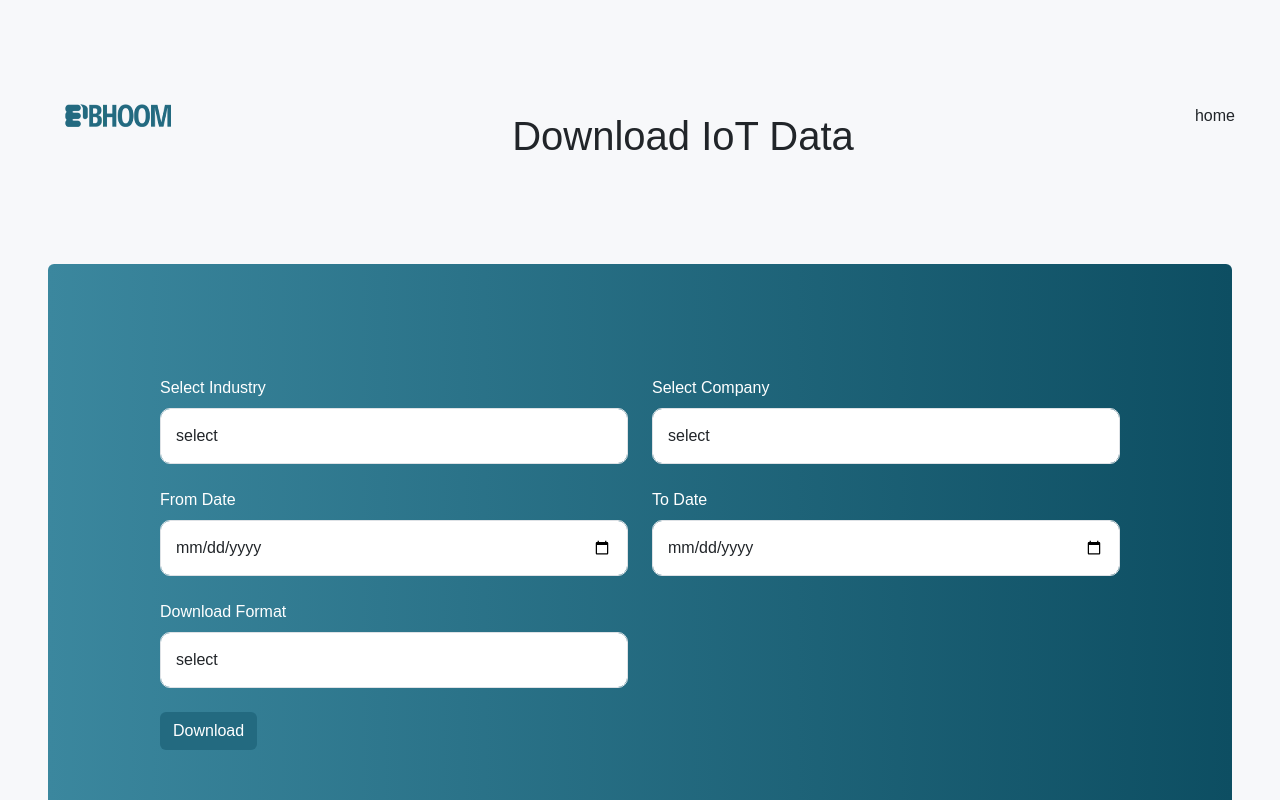
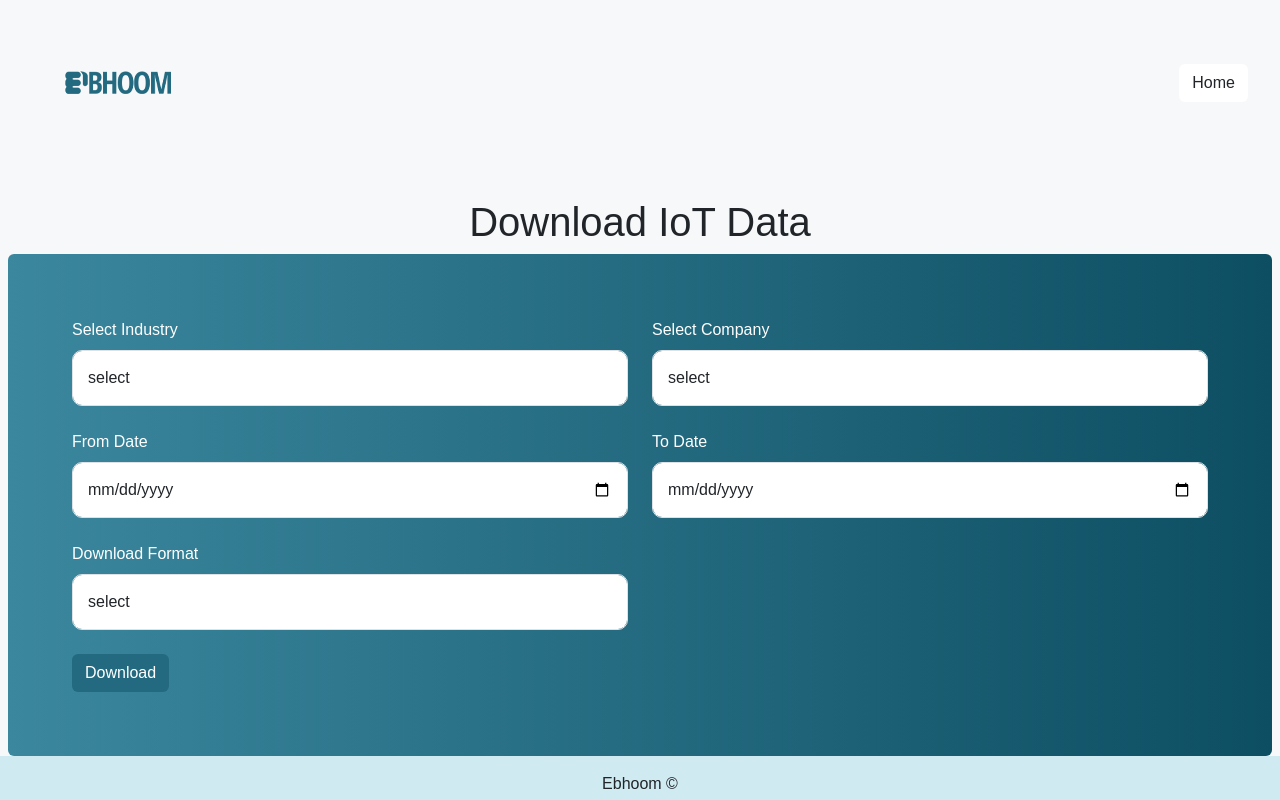
Before and after one commit to sruthipr027/ocems, a React (Create React App) app: page /download-data in a window 1280 px wide. Shown: the top 800 px of the page. Built offline with nearby package versions, Linux system fonts and the light colour scheme.

Commit message:
updated download

```diff
--- a/src/pages/Download/Download.jsx
+++ b/src/pages/Download/Download.jsx
@@ -43,12 +43,13 @@ function Download() {
             <div className="col-12 col-md-12 grid-margin">
                 <div className="col-12 d-flex justify-content-between align-items-center m-3 p-5" >
                     <img src={logo} alt="" />
-                    <h1 className='text-center mt-5'>Download IoT Data</h1>
-                    <button className='btn' onClick={handlehome}>home</button>
+
+                    <button className='btn' onClick={handlehome} style={{backgroundColor:'white'}}>Home</button>
                 </div>
-                <div className="card m-5">
+                <h1 className='text-center mt-5'>Download IoT Data</h1>
+                <div className="card ms-2 me-2">
                     <div className="card-body">
-                        <form className='m-5 p-5'>
+                        <form className=' p-5'>
                             <div className="row">
                                 {/* Select Industry */}
                                 <div className="col-lg-6 col-md-6 mb-4">
```
